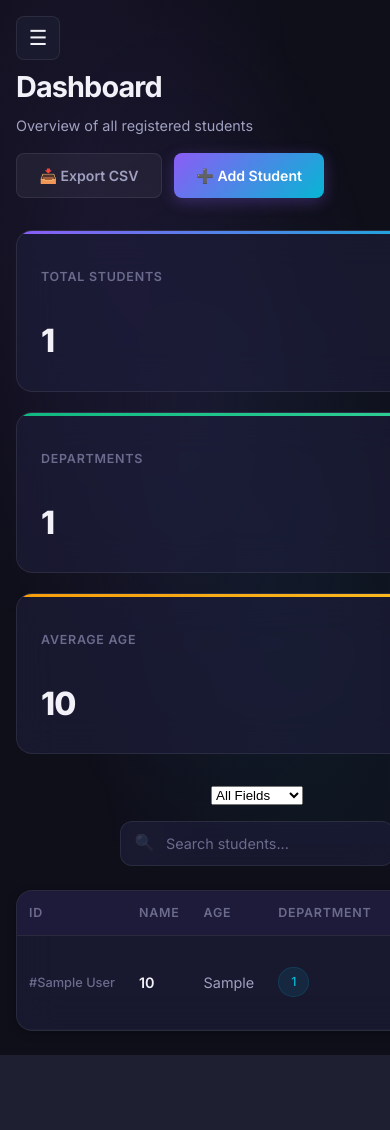
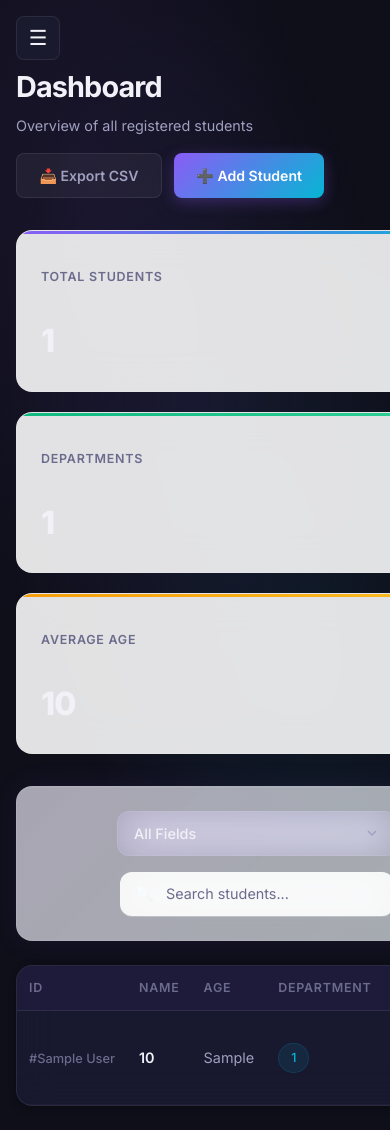
Before and after one commit to kidusasnake/Student-Management-System, a Flask app: page / in a window 390 px wide; the page is wider, and only the part inside the window is pictured. Before the commit the page ends 1055 px from the top of that part, so only its background shows below. Run offline with Flask 3, Linux system fonts and the light colour scheme; tables that the repository leaves empty or names only in its code hold one stand-in row (values such as "Sample post").

Commit message:
Backdate: improve dropdown responsiveness and Safari blur fallback

```diff
--- a/static/script.js
+++ b/static/script.js
@@ -1,6 +1,7 @@
 // ===== DOM Ready =====
-document.addEventListener('DOMContentLoaded', () => {
+document.addEventListener("DOMContentLoaded", () => {
   initAnimatedCounters();
+  initCustomDropdown();
   initLiveSearch();
   initDeleteModal();
   initFormValidation();
@@ -10,9 +11,9 @@ document.addEventListener('DOMContentLoaded', () => {
 
 // ===== Animated Number Counters =====
 function initAnimatedCounters() {
-    const counters = document.querySelectorAll('[data-counter]');
-    counters.forEach(counter => {
-        const target = parseInt(counter.getAttribute('data-counter'));
+  const counters = document.querySelectorAll("[data-counter]");
+  counters.forEach((counter) => {
+    const target = parseInt(counter.getAttribute("data-counter"));
     const duration = 1200;
     const start = performance.now();
 
@@ -30,39 +31,173 @@ function initAnimatedCounters() {
   });
 }
 
+// ===== Custom Dropdown =====
+function initCustomDropdown() {
+  const dropdownBtn = document.getElementById("dropdown-btn");
+  const dropdownMenu = document.getElementById("dropdown-menu");
+  const searchField = document.getElementById("search-field");
+  const dropdownItems = document.querySelectorAll(".dropdown-item");
+
+  if (!dropdownBtn || !dropdownMenu) return;
+
+  // Move the dropdown menu to the document body so fixed positioning is viewport-relative.
+  document.body.appendChild(dropdownMenu);
+
+  const positionDropdown = () => {
+    const rect = dropdownBtn.getBoundingClientRect();
+    const viewportWidth = window.innerWidth;
+    const viewportHeight = window.innerHeight;
+    const minMargin = 12;
+    const maxWidth = viewportWidth - minMargin * 2;
+    const menuWidth = Math.min(Math.max(rect.width, 160), maxWidth);
+    let left = rect.left;
+    const rightEdge = left + menuWidth;
+
+    if (rightEdge + minMargin > viewportWidth) {
+      left = Math.max(viewportWidth - menuWidth - minMargin, minMargin);
+    }
+    if (left < minMargin) {
+      left = minMargin;
+    }
+
+    let top = rect.bottom + 8;
+    const menuHeight = dropdownMenu.offsetHeight || 260;
+    const bottomOverflow = top + menuHeight + minMargin - viewportHeight;
+
+    if (bottomOverflow > 0 && rect.top - 8 - menuHeight > minMargin) {
+      top = rect.top - 8 - menuHeight;
+      dropdownMenu.style.transformOrigin = "bottom left";
+    } else {
+      dropdownMenu.style.transformOrigin = "top left";
+    }
+
+    dropdownMenu.style.left = `${left}px`;
+    dropdownMenu.style.top = `${top}px`;
+    dropdownMenu.style.width = `${menuWidth}px`;
+    dropdownMenu.style.right = "auto";
+  };
+
+  const openDropdown = () => {
+    positionDropdown();
+    dropdownMenu.classList.add("active");
+    dropdownBtn.classList.add("active");
+    dropdownMenu.style.visibility = "visible";
+    dropdownMenu.style.opacity = "1";
+    dropdownMenu.style.transform = "translateY(0) scaleY(1)";
+  };
+
+  const closeDropdown = () => {
+    dropdownMenu.classList.remove("active");
+    dropdownBtn.classList.remove("active");
+    dropdownMenu.style.visibility = "hidden";
+    dropdownMenu.style.opacity = "0";
+    dropdownMenu.style.transform = "translateY(-8px) scaleY(0.95)";
+  };
+
+  // Toggle dropdown
+  dropdownBtn.addEventListener("click", (e) => {
+    e.stopPropagation();
+    if (dropdownMenu.classList.contains("active")) {
+      closeDropdown();
+    } else {
+      openDropdown();
+    }
+  });
+
+  window.addEventListener("resize", () => {
+    if (dropdownMenu.classList.contains("active")) {
+      positionDropdown();
+    }
+  });
+
+  window.addEventListener("scroll", () => {
+    if (dropdownMenu.classList.contains("active")) {
+      positionDropdown();
+    }
+  });
+
+  // Handle dropdown item selection
+  dropdownItems.forEach((item) => {
+    item.addEventListener("click", () => {
+      const value = item.getAttribute("data-value");
+      const label = item.textContent;
+
+      // Update hidden input
+      searchField.value = value;
+
+      // Update button label
+      const labelSpan = dropdownBtn.querySelector(".dropdown-label");
+      labelSpan.textContent = label;
+
+      // Update active state
+      dropdownItems.forEach((i) => i.classList.remove("selected"));
+      item.classList.add("selected");
+
+      // Close dropdown
+      closeDropdown();
+
+      // Trigger search
+      const searchInput = document.getElementById("search-input");
+      if (searchInput.value) {
+        const query = searchInput.value.trim();
+        performSearch(query, value);
+      }
+    });
+  });
+
+  // Keep clicks inside the menu from bubbling up and closing it immediately.
+  dropdownMenu.addEventListener("click", (e) => {
+    e.stopPropagation();
+  });
+
+  // Close dropdown when clicking outside the button or menu.
+  document.addEventListener("click", (e) => {
+    if (
+      !e.target.closest(".custom-dropdown") &&
+      !e.target.closest("#dropdown-menu")
+    ) {
+      closeDropdown();
+    }
+  });
+
+  // Set initial selected state
+  const initialValue = searchField.value || "all";
+  dropdownItems.forEach((item) => {
+    if (item.getAttribute("data-value") === initialValue) {
+      item.classList.add("selected");
+      const labelSpan = dropdownBtn.querySelector(".dropdown-label");
+      labelSpan.textContent = item.textContent;
+    }
+  });
+}
+
 // ===== Live Search =====
 function initLiveSearch() {
-    const searchInput = document.getElementById('search-input');
-    const searchField = document.getElementById('search-field');
+  const searchInput = document.getElementById("search-input");
+  const searchField = document.getElementById("search-field");
   if (!searchInput) return;
 
   let debounceTimer;
 
-    searchInput.addEventListener('input', (e) => {
+  searchInput.addEventListener("input", (e) => {
     clearTimeout(debounceTimer);
     debounceTimer = setTimeout(() => {
       const query = e.target.value.trim();
-            const field = searchField ? searchField.value : 'all';
+      const field = searchField ? searchField.value : "all";
       performSearch(query, field);
     }, 300);
   });
-
-    if (searchField) {
-        searchField.addEventListener('change', () => {
-            const query = searchInput.value.trim();
-            const field = searchField.value;
-            performSearch(query, field);
-        });
-    }
 }
 
-function performSearch(query, field = 'all') {
-    const tableBody = document.getElementById('students-tbody');
+function performSearch(query, field = "all") {
+  const tableBody = document.getElementById("students-tbody");
   if (!tableBody) return;
 
-    fetch(`/search?q=${encodeURIComponent(query)}&field=${encodeURIComponent(field)}`)
-        .then(res => res.json())
-        .then(data => {
+  fetch(
+    `/search?q=${encodeURIComponent(query)}&field=${encodeURIComponent(field)}`,
+  )
+    .then((res) => res.json())
+    .then((data) => {
       if (data.students.length === 0) {
         tableBody.innerHTML = `
                     <tr>
@@ -78,7 +213,9 @@ function performSearch(query, field = 'all') {
         return;
       }
 
-            tableBody.innerHTML = data.students.map(s => `
+      tableBody.innerHTML = data.students
+        .map(
+          (s) => `
                 <tr>
                     <td><span class="student-id">#${s.id}</span></td>
                     <td><span class="student-name">${escapeHtml(s.name)}</span></td>
@@ -91,28 +228,30 @@ function performSearch(query, field = 'all') {
                         </div>
                     </td>
                 </tr>
-            `).join('');
+            `,
+        )
+        .join("");
     })
-        .catch(err => console.error('Search error:', err));
+    .catch((err) => console.error("Search error:", err));
 }
 
 // ===== Delete Confirmation Modal =====
 let deleteStudentId = null;
 
 function initDeleteModal() {
-    const overlay = document.getElementById('delete-modal');
+  const overlay = document.getElementById("delete-modal");
   if (!overlay) return;
 
   // Close on overlay click
-    overlay.addEventListener('click', (e) => {
+  overlay.addEventListener("click", (e) => {
     if (e.target === overlay) {
       closeDeleteModal();
     }
   });
 
   // Close on Escape key
-    document.addEventListener('keydown', (e) => {
-        if (e.key === 'Escape') {
+  document.addEventListener("keydown", (e) => {
+    if (e.key === "Escape") {
       closeDeleteModal();
     }
   });
@@ -120,23 +259,23 @@ function initDeleteModal() {
 
 function openDeleteModal(id, name) {
   deleteStudentId = id;
-    const overlay = document.getElementById('delete-modal');
-    const nameEl = document.getElementById('delete-student-name');
+  const overlay = document.getElementById("delete-modal");
+  const nameEl = document.getElementById("delete-student-name");
   if (nameEl) nameEl.textContent = name;
-    overlay.classList.add('active');
+  overlay.classList.add("active");
 }
 
 function closeDeleteModal() {
-    const overlay = document.getElementById('delete-modal');
-    if (overlay) overlay.classList.remove('active');
+  const overlay = document.getElementById("delete-modal");
+  if (overlay) overlay.classList.remove("active");
   deleteStudentId = null;
 }
 
 function confirmDelete() {
   if (deleteStudentId === null) return;
 
-    const form = document.createElement('form');
-    form.method = 'POST';
+  const form = document.createElement("form");
+  form.method = "POST";
   form.action = `/delete/${deleteStudentId}`;
   document.body.appendChild(form);
   form.submit();
@@ -144,48 +283,50 @@ function confirmDelete() {
 
 // ===== Form Validation =====
 function initFormValidation() {
-    const form = document.getElementById('student-form');
+  const form = document.getElementById("student-form");
   if (!form) return;
 
   const nameInput = form.querySelector('input[name="name"]');
   const ageInput = form.querySelector('input[name="age"]');
 
   if (nameInput) {
-        nameInput.addEventListener('input', () => {
-            const group = nameInput.closest('.form-group');
+    nameInput.addEventListener("input", () => {
+      const group = nameInput.closest(".form-group");
       if (nameInput.value.trim().length < 2) {
-                group.classList.add('error');
-                group.querySelector('.input-error').textContent = 'Name must be at least 2 characters';
+        group.classList.add("error");
+        group.querySelector(".input-error").textContent =
+          "Name must be at least 2 characters";
       } else {
-                group.classList.remove('error');
+        group.classList.remove("error");
       }
     });
   }
 
   if (ageInput) {
-        ageInput.addEventListener('input', () => {
-            const group = ageInput.closest('.form-group');
+    ageInput.addEventListener("input", () => {
+      const group = ageInput.closest(".form-group");
       const age = parseInt(ageInput.value);
       if (isNaN(age) || age < 1 || age > 150) {
-                group.classList.add('error');
-                group.querySelector('.input-error').textContent = 'Please enter a valid age (1-150)';
+        group.classList.add("error");
+        group.querySelector(".input-error").textContent =
+          "Please enter a valid age (1-150)";
       } else {
-                group.classList.remove('error');
+        group.classList.remove("error");
       }
     });
   }
 
-    form.addEventListener('submit', (e) => {
+  form.addEventListener("submit", (e) => {
     let hasError = false;
 
     if (nameInput && nameInput.value.trim().length < 2) {
-            nameInput.closest('.form-group').classList.add('error');
+      nameInput.closest(".form-group").classList.add("error");
       hasError = true;
     }
 
     const age = parseInt(ageInput?.value);
     if (ageInput && (isNaN(age) || age < 1 || age > 150)) {
-            ageInput.closest('.form-group').classList.add('error');
+      ageInput.closest(".form-group").classList.add("error");
       hasError = true;
     }
 
@@ -205,28 +346,30 @@ function initFormValidation() {
 
 // ===== Mobile Menu =====
 function initMobileMenu() {
-    const menuBtn = document.getElementById('mobile-menu-btn');
-    const sidebar = document.querySelector('.sidebar');
+  const menuBtn = document.getElementById("mobile-menu-btn");
+  const sidebar = document.querySelector(".sidebar");
   if (!menuBtn || !sidebar) return;
 
-    menuBtn.addEventListener('click', () => {
-        sidebar.classList.toggle('open');
+  menuBtn.addEventListener("click", () => {
+    sidebar.classList.toggle("open");
   });
 
   // Close sidebar when clicking outside on mobile
-    document.addEventListener('click', (e) => {
-        if (window.innerWidth <= 768 &&
+  document.addEventListener("click", (e) => {
+    if (
+      window.innerWidth <= 768 &&
       !sidebar.contains(e.target) &&
-            !menuBtn.contains(e.target)) {
-            sidebar.classList.remove('open');
+      !menuBtn.contains(e.target)
+    ) {
+      sidebar.classList.remove("open");
     }
   });
 }
 
 // ===== Toast Notifications =====
 function initToastAutoDismiss() {
-    const toasts = document.querySelectorAll('.toast');
-    toasts.forEach(toast => {
+  const toasts = document.querySelectorAll(".toast");
+  toasts.forEach((toast) => {
     setTimeout(() => {
       dismissToast(toast);
     }, 3500);
@@ -234,7 +377,7 @@ function initToastAutoDismiss() {
 }
 
 function dismissToast(toast) {
-    toast.classList.add('removing');
+  toast.classList.add("removing");
   setTimeout(() => {
     toast.remove();
   }, 300);
@@ -242,7 +385,7 @@ function dismissToast(toast) {
 
 // ===== Utility =====
 function escapeHtml(text) {
-    const div = document.createElement('div');
+  const div = document.createElement("div");
   div.textContent = text;
   return div.innerHTML;
 }
--- a/static/style.css
+++ b/static/style.css
@@ -1,5 +1,5 @@
 /* ===== Google Fonts ===== */
-@import url('https://fonts.googleapis.com/css2?family=Inter:wght@300;400;500;600;700;800&display=swap');
+@import url("https://fonts.googleapis.com/css2?family=Inter:wght@300;400;500;600;700;800&display=swap");
 
 /* ===== CSS Variables / Design Tokens ===== */
 :root {
@@ -52,7 +52,11 @@ html {
 }
 
 body {
-    font-family: 'Inter', -apple-system, BlinkMacSystemFont, sans-serif;
+  font-family:
+    "Inter",
+    -apple-system,
+    BlinkMacSystemFont,
+    sans-serif;
   background: var(--bg-primary);
   color: var(--text-primary);
   min-height: 100vh;
@@ -62,16 +66,28 @@ body {
 
 /* Animated background gradient */
 body::before {
-    content: '';
+  content: "";
   position: fixed;
   top: 0;
   left: 0;
   width: 100%;
   height: 100%;
   background:
-        radial-gradient(ellipse at 20% 20%, rgba(139, 92, 246, 0.08) 0%, transparent 50%),
-        radial-gradient(ellipse at 80% 80%, rgba(6, 182, 212, 0.06) 0%, transparent 50%),
-        radial-gradient(ellipse at 50% 50%, rgba(30, 30, 60, 0.5) 0%, transparent 70%);
+    radial-gradient(
+      ellipse at 20% 20%,
+      rgba(139, 92, 246, 0.08) 0%,
+      transparent 50%
+    ),
+    radial-gradient(
+      ellipse at 80% 80%,
+      rgba(6, 182, 212, 0.06) 0%,
+      transparent 50%
+    ),
+    radial-gradient(
+      ellipse at 50% 50%,
+      rgba(30, 30, 60, 0.5) 0%,
+      transparent 70%
+    );
   z-index: -1;
   pointer-events: none;
 }
@@ -163,7 +179,7 @@ body::before {
 }
 
 .sidebar-nav a::before {
-    content: '';
+  content: "";
   position: absolute;
   left: 0;
   top: 0;
@@ -303,6 +319,7 @@ body::before {
 
 .stat-card {
   background: var(--bg-card);
+  background-color: rgba(255, 255, 255, 0.88);
   backdrop-filter: blur(20px);
   -webkit-backdrop-filter: blur(20px);
   border: 1px solid var(--border-subtle);
@@ -314,7 +331,7 @@ body::before {
 }
 
 .stat-card::before {
-    content: '';
+  content: "";
   position: absolute;
   top: 0;
   left: 0;
@@ -323,9 +340,15 @@ body::before {
   border-radius: var(--radius-lg) var(--radius-lg) 0 0;
 }
 
-.stat-card:nth-child(1)::before { background: var(--gradient-primary); }
-.stat-card:nth-child(2)::before { background: var(--gradient-emerald); }
-.stat-card:nth-child(3)::before { background: var(--gradient-amber); }
+.stat-card:nth-child(1)::before {
+  background: var(--gradient-primary);
+}
+.stat-card:nth-child(2)::before {
+  background: var(--gradient-emerald);
+}
+.stat-card:nth-child(3)::before {
+  background: var(--gradient-amber);
+}
 
 .stat-card:hover {
   transform: translateY(-4px);
@@ -384,6 +407,22 @@ body::before {
   align-items: center;
   gap: 1rem;
   margin-bottom: 1.5rem;
+  padding: 1.5rem;
+  background: linear-gradient(
+    135deg,
+    rgba(139, 92, 246, 0.06),
+    rgba(6, 182, 212, 0.04)
+  );
+  background-color: rgba(255, 255, 255, 0.65);
+  border: 1px solid var(--border-subtle);
+  border-radius: var(--radius-lg);
+  backdrop-filter: blur(10px);
+  -webkit-backdrop-filter: blur(10px);
+  box-shadow:
+    inset 0 1px 0 rgba(255, 255, 255, 0.05),
+    0 0 30px rgba(139, 92, 246, 0.08);
+  transition: all var(--transition-base);
+  overflow: visible;
 }
 
 .search-box {
@@ -397,6 +436,7 @@ body::before {
   border-radius: var(--radius-md);
   border: 1px solid var(--border-subtle);
   background: var(--bg-card);
+  background-color: rgba(255, 255, 255, 0.88);
   backdrop-filter: blur(20px);
   color: var(--text-primary);
   font-size: 0.9rem;
@@ -423,6 +463,159 @@ body::before {
   color: var(--text-muted);
   font-size: 1rem;
   pointer-events: none;
+}
+
+/* ===== Search Dropdown ===== */
+.custom-dropdown {
+  position: relative;
+  min-width: 160px;
+  width: min(280px, 100%);
+  overflow: visible;
+}
+
+.search-box {
+  min-width: 0;
+}
+
+.dropdown-toggle {
+  width: 100%;
+  display: flex;
+  align-items: center;
+  justify-content: space-between;
+  padding: 0.8rem 1rem;
+  border-radius: var(--radius-md);
+  border: 1.5px solid var(--border-subtle);
+  background-color: rgba(139, 92, 246, 0.08);
+  color: var(--text-primary);
+  font-size: 0.9rem;
+  font-family: inherit;
+  font-weight: 500;
+  cursor: pointer;
+  transition: all var(--transition-fast);
+  backdrop-filter: blur(20px);
+  -webkit-backdrop-filter: blur(20px);
+}
+
+.dropdown-toggle:hover {
+  border-color: var(--accent-violet);
+  background-color: rgba(139, 92, 246, 0.12);
+  box-shadow:
+    0 0 20px rgba(139, 92, 246, 0.2),
+    inset 0 0 15px rgba(139, 92, 246, 0.08);
+  transform: translateY(-2px);
+}
+
+.dropdown-toggle:focus {
+  border-color: var(--accent-violet);
+  background-color: rgba(139, 92, 246, 0.15);
+  box-shadow:
+    0 0 0 3px rgba(139, 92, 246, 0.2),
+    0 0 30px rgba(139, 92, 246, 0.25);
+  outline: none;
+}
+
+.dropdown-toggle.active {
+  border-color: var(--accent-violet);
+  background-color: rgba(139, 92, 246, 0.15);
+  box-shadow:
+    0 0 0 3px rgba(139, 92, 246, 0.2),
+    0 0 30px rgba(139, 92, 246, 0.25);
+}
+
+.dropdown-arrow {
+  width: 16px;
+  height: 16px;
+  color: var(--text-secondary);
+  transition: transform var(--transition-fast);
+  flex-shrink: 0;
+  margin-left: 0.5rem;
+}
+
+.dropdown-toggle.active .dropdown-arrow {
+  transform: rotate(180deg);
+}
+
+.dropdown-menu {
+  position: fixed;
+  top: 0;
+  left: 0;
+  min-width: 160px;
+  max-width: calc(100vw - 24px);
+  width: auto;
+  background: var(--bg-secondary);
+  background-color: rgba(255, 255, 255, 0.9);
+  border: 1px solid var(--border-accent);
+  border-radius: var(--radius-md);
+  box-shadow:
+    0 8px 32px rgba(0, 0, 0, 0.5),
+    0 0 30px rgba(139, 92, 246, 0.15);
+  backdrop-filter: blur(20px);
+  -webkit-backdrop-filter: blur(20px);
+  z-index: 100000;
+  opacity: 0;
+  visibility: hidden;
+  transform: translateY(-8px) scaleY(0.95);
+  transform-origin: top left;
+  transition: all var(--transition-fast);
+  overflow: hidden;
+  max-height: min(60vh, 360px);
+}
+
+.dropdown-menu .dropdown-item {
+  white-space: nowrap;
+}
+
+.dropdown-menu.active {
+  display: block !important;
+  opacity: 1 !important;
+  visibility: visible !important;
+  transform: translateY(0) scaleY(1) !important;
+  pointer-events: auto;
+  z-index: 100000 !important;
+  overflow-y: auto;
+}
+
+.dropdown-menu.active {
+  display: block !important;
+  opacity: 1 !important;
+  visibility: visible !important;
+  transform: translateY(0) scaleY(1) !important;
+  pointer-events: auto;
+  z-index: 100000 !important;
+}
+
+.dropdown-item {
+  padding: 0.85rem 1rem;
+  color: var(--text-primary);
+  font-size: 0.9rem;
+  cursor: pointer;
+  transition: all var(--transition-fast);
+  position: relative;
+  display: flex;
+  align-items: center;
+}
+
+.dropdown-item:hover {
+  background: rgba(139, 92, 246, 0.2);
+  padding-left: 1.25rem;
+}
+
+.dropdown-item.selected {
+  background: linear-gradient(
+    135deg,
+    rgba(139, 92, 246, 0.25),
+    rgba(6, 182, 212, 0.15)
+  );
+  color: var(--accent-violet-light);
+  font-weight: 600;
+}
+
+.dropdown-item.selected::before {
+  content: "✓";
+  position: absolute;
+  left: 0.5rem;
+  color: var(--accent-violet);
+  font-weight: 700;
 }
 
 /* ===== Data Table ===== */
@@ -547,7 +740,7 @@ body::before {
 }
 
 .form-card::before {
-    content: '';
+  content: "";
   position: absolute;
   top: 0;
   left: 0;
@@ -651,8 +844,9 @@ body::before {
   left: 0;
   width: 100%;
   height: 100%;
-    background: rgba(0, 0, 0, 0.6);
+  background: rgba(0, 0, 0, 0.54);
   backdrop-filter: blur(4px);
+  -webkit-backdrop-filter: blur(4px);
   display: flex;
   align-items: center;
   justify-content: center;
@@ -735,7 +929,7 @@ body::before {
 }
 
 .toast::after {
-    content: '';
+  content: "";
   position: absolute;
   bottom: 0;
   left: 0;
@@ -812,8 +1006,12 @@ body::before {
 }
 
 @keyframes toastProgress {
-    from { width: 100%; }
-    to { width: 0%; }
+  from {
+    width: 100%;
+  }
+  to {
+    width: 0%;
+  }
 }
 
 @keyframes fadeInUp {
@@ -828,18 +1026,32 @@ body::before {
 }
 
 @keyframes countUp {
-    from { opacity: 0; transform: scale(0.5); }
-    to { opacity: 1; transform: scale(1); }
+  from {
+    opacity: 0;
+    transform: scale(0.5);
+  }
+  to {
+    opacity: 1;
+    transform: scale(1);
+  }
 }
 
 .fade-in-up {
   animation: fadeInUp var(--transition-slow) ease forwards;
 }
 
-.fade-in-up:nth-child(1) { animation-delay: 0.05s; }
-.fade-in-up:nth-child(2) { animation-delay: 0.1s; }
-.fade-in-up:nth-child(3) { animation-delay: 0.15s; }
-.fade-in-up:nth-child(4) { animation-delay: 0.2s; }
+.fade-in-up:nth-child(1) {
+  animation-delay: 0.05s;
+}
+.fade-in-up:nth-child(2) {
+  animation-delay: 0.1s;
+}
+.fade-in-up:nth-child(3) {
+  animation-delay: 0.15s;
+}
+.fade-in-up:nth-child(4) {
+  animation-delay: 0.2s;
+}
 
 /* ===== Mobile Menu Toggle ===== */
 .mobile-menu-btn {
--- a/templates/index.html
+++ b/templates/index.html
@@ -1,7 +1,4 @@
-{% extends "base.html" %}
-
-{% block title %}Dashboard — StudentHub{% endblock %}
-
+{% extends "base.html" %} {% block title %}Dashboard — StudentHub{% endblock %}
 {% block content %}
 <!-- Page Header -->
 <div class="page-header fade-in-up">
@@ -9,7 +6,7 @@
     <h1>Dashboard</h1>
     <p>Overview of all registered students</p>
   </div>
-    <div class="header-actions" style="display: flex; gap: 0.75rem;">
+  <div class="header-actions" style="display: flex; gap: 0.75rem">
     <a href="/export" class="btn btn-secondary" id="export-csv-btn">
       📥 Export CSV
     </a>
@@ -46,15 +43,35 @@
 
 <!-- Search Section -->
 <div class="search-section fade-in-up">
-    <select id="search-field" class="search-select">
-        <option value="all">All Fields</option>
-        <option value="name">Name</option>
-        <option value="age">Age</option>
-        <option value="department">Department</option>
-    </select>
+  <div class="custom-dropdown">
+    <input type="hidden" id="search-field" value="all" />
+    <button class="dropdown-toggle" id="dropdown-btn">
+      <span class="dropdown-label">All Fields</span>
+      <svg
+        class="dropdown-arrow"
+        viewBox="0 0 24 24"
+        fill="none"
+        stroke="currentColor"
+        stroke-width="2"
+      >
+        <polyline points="6 9 12 15 18 9"></polyline>
+      </svg>
+    </button>
+    <div class="dropdown-menu" id="dropdown-menu">
+      <div class="dropdown-item" data-value="all">All Fields</div>
+      <div class="dropdown-item" data-value="name">Name</div>
+      <div class="dropdown-item" data-value="age">Age</div>
+      <div class="dropdown-item" data-value="department">Department</div>
+    </div>
+  </div>
   <div class="search-box">
     <span class="search-icon">🔍</span>
-        <input type="text" id="search-input" placeholder="Search students..." autocomplete="off">
+    <input
+      type="text"
+      id="search-input"
+      placeholder="Search students..."
+      autocomplete="off"
+    />
   </div>
 </div>
 
@@ -80,8 +97,19 @@
         <td><span class="dept-badge">{{ student[3] }}</span></td>
         <td>
           <div class="actions-cell">
-                        <a href="/edit/{{ student[0] }}" class="btn btn-secondary btn-sm" title="Edit student">✏️ Edit</a>
-                        <button class="btn btn-danger btn-sm" onclick="openDeleteModal({{ student[0] }}, '{{ student[1] }}')" title="Delete student">🗑️ Delete</button>
+            <a
+              href="/edit/{{ student[0] }}"
+              class="btn btn-secondary btn-sm"
+              title="Edit student"
+              >✏️ Edit</a
+            >
+            <button
+              class="btn btn-danger btn-sm"
+              onclick="openDeleteModal({{ student[0] }}, '{{ student[1] }}')"
+              title="Delete student"
+            >
+              🗑️ Delete
+            </button>
           </div>
         </td>
       </tr>
@@ -103,10 +131,17 @@
   <div class="modal">
     <div class="warning-icon">⚠️</div>
     <h3>Delete Student</h3>
-        <p>Are you sure you want to delete <strong id="delete-student-name"></strong>? This action cannot be undone.</p>
+    <p>
+      Are you sure you want to delete
+      <strong id="delete-student-name"></strong>? This action cannot be undone.
+    </p>
     <div class="modal-actions">
-            <button class="btn btn-secondary" onclick="closeDeleteModal()">Cancel</button>
-            <button class="btn btn-danger" onclick="confirmDelete()">🗑️ Yes, Delete</button>
+      <button class="btn btn-secondary" onclick="closeDeleteModal()">
+        Cancel
+      </button>
+      <button class="btn btn-danger" onclick="confirmDelete()">
+        🗑️ Yes, Delete
+      </button>
     </div>
   </div>
 </div>
```
Lines whose indentation alone changed are shown as unchanged.
